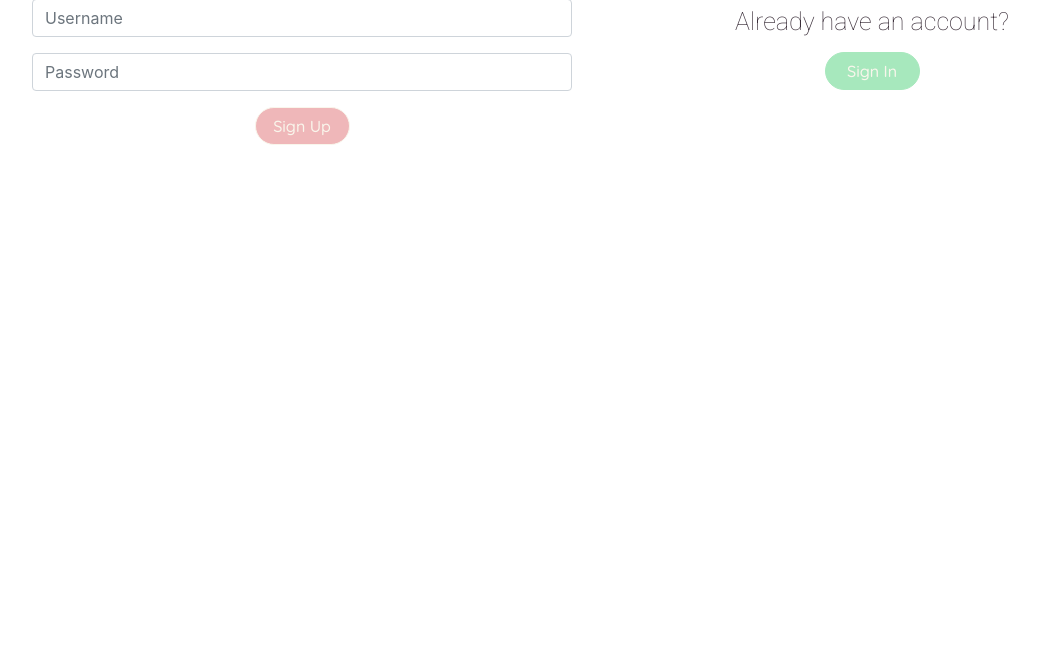
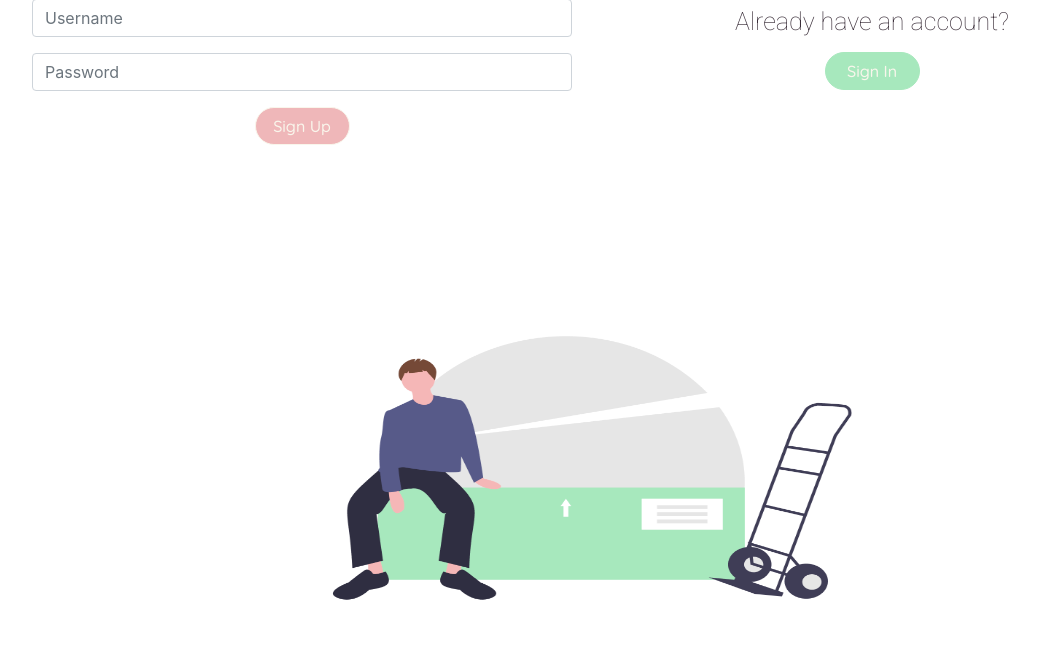
Before and after one commit to mkthewlis/Milestone-Project-3, a Flask app: page /sign_up in a window 1280 px wide. Shown: the part 257-902 px from the top of the page, without its empty margins (53-1092 px from the left). Before the commit the page ends 402 px from the top, so only its background shows below. Run offline with Flask 2, Linux system fonts and the light colour scheme; some libraries are stand-ins or nearby versions.

Commit message:
feat: added graphic images to signup and signin pages

```diff
--- a/templates/signup.html
+++ b/templates/signup.html
@@ -27,6 +27,13 @@
         </div>
     </div>
 </div>
+<div class="container">
+    <div class="row">
+        <div class="col-12 text-center">
+            <img class="main-image" src="{{url_for('static', filename='/images/' + 'undraw_heavy_box.png')}}" alt="Heavy moving boxes" />
+        </div>
+    </div>
+</div>
 
 
 {% endblock %}
```
Also changed, not shown: templates/signin.html (+7 -0 lines).
